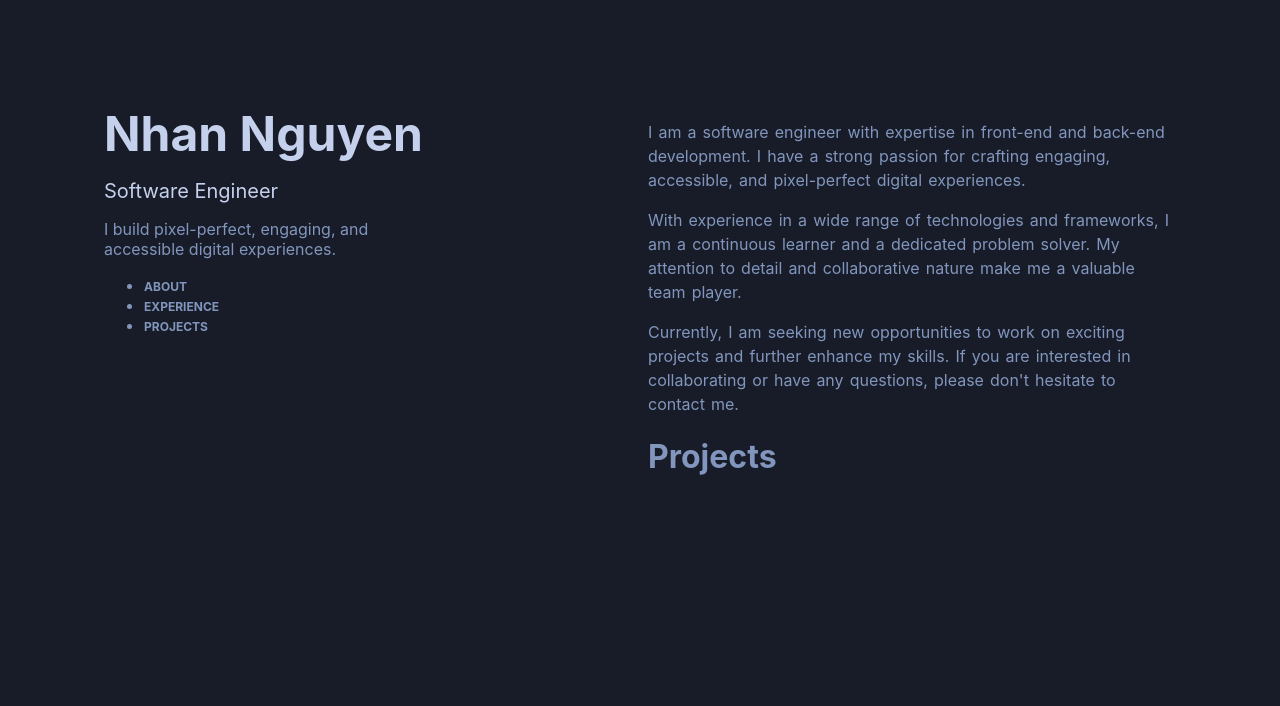
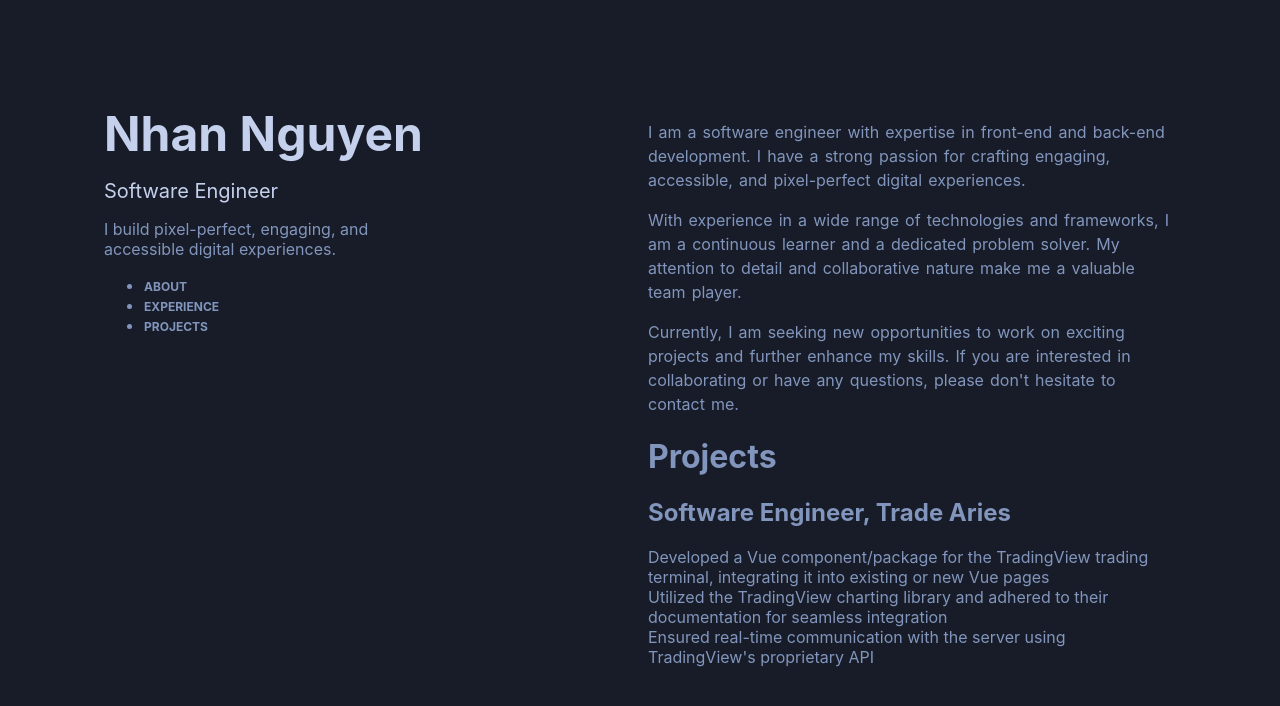
Before and after one commit to nathannewyen/nathan-v3, a Next.js app: page / in a window 1280 px wide. Shown: the top 706 px of the page. Built offline with nearby package versions, Linux system fonts and the light colour scheme.

Commit message:
add project component

```diff
--- a/src/components/Projects/Projects.tsx
+++ b/src/components/Projects/Projects.tsx
@@ -4,6 +4,18 @@ const Projects = () => {
     return (
         <div>
             <h1>Projects</h1>
+
+            <h2>Software Engineer, Trade Aries</h2>
+
+            <div>
+                Developed a Vue component/package for the TradingView trading terminal, integrating it into existing or new Vue pages
+            </div>
+            <div>
+                Utilized the TradingView charting library and adhered to their documentation for seamless integration
+            </div>
+            <div>
+                Ensured real-time communication with the server using TradingView's proprietary API
+            </div>
         </div>
     );
 }
```
